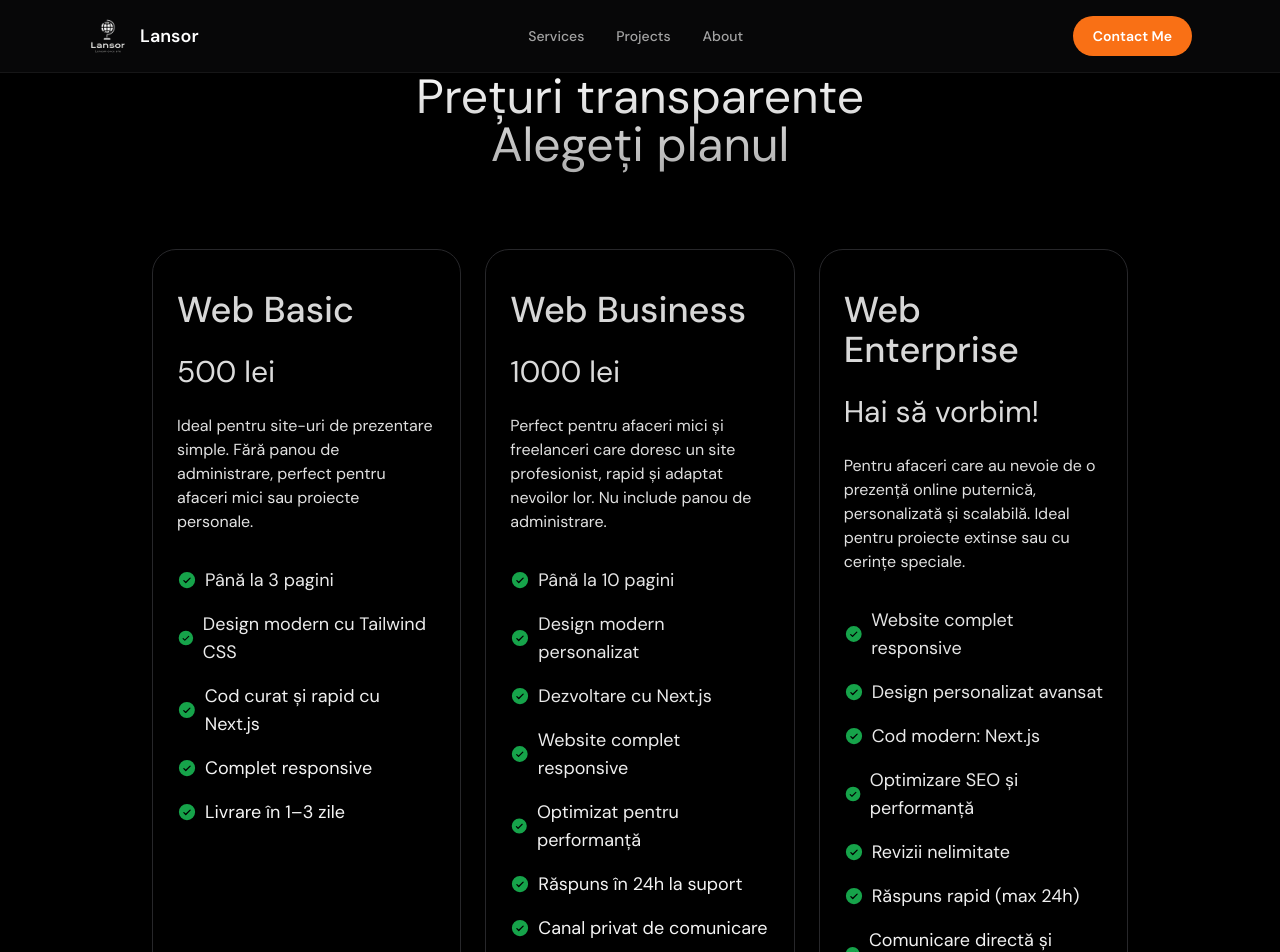
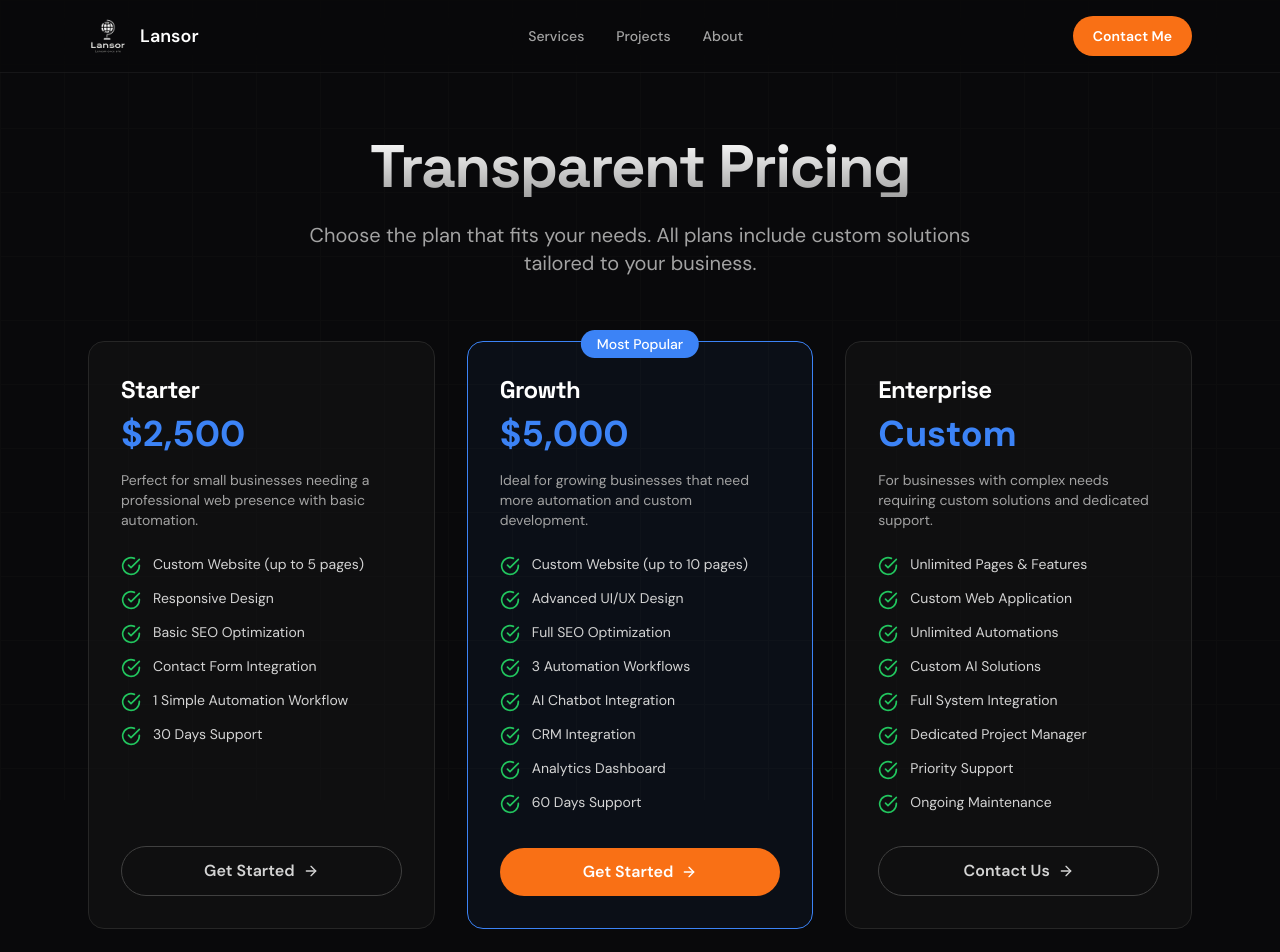
Before and after one commit to Dariusan3/LansorWebAgency, a Next.js app: page /pricing in a window 1280 px wide. Shown: the top 952 px of the page. Built offline with nearby package versions, Linux system fonts and the light colour scheme.

Commit message:
feat: Redesign book and pricing pages with updated layouts, content, and footer integration.

```diff
--- a/app/book/page.tsx
+++ b/app/book/page.tsx
@@ -1,29 +1,37 @@
 "use client";
 
 import { InlineWidget } from "react-calendly";
-
 import Navbar from "@/components/navbar";
+import Footer from "@/components/footer";
 
 const Book = () => {
   return (
-    <>
-      <div className="flex flex-col   w-full  h-screen bg-black/[0.96]  bg-grid-white/[0.02]   ">
-        <Navbar
-          scrollToWebsiteDesign={() => {}}
-          scrollToGraphicDesign={() => {}}
-          scrollToTestimonials={() => {}}
-          scrollToServices={() => {}}
-        />
-        <div
-          className="text-4xl pb-5 md:text-6xl text-center
-        bg-clip-text text-transparent bg-gradient-to-b from-neutral-50 to-neutral-400 bg-opacity-50"
-        >
-          Programează o întâlnire
-        </div>
+    <div className="min-h-screen bg-background text-foreground">
+      {/* Background */}
+      <div className="fixed inset-0 bg-[linear-gradient(to_right,#1f1f1f_1px,transparent_1px),linear-gradient(to_bottom,#1f1f1f_1px,transparent_1px)] bg-[size:4rem_4rem] pointer-events-none opacity-20" />
 
-        <InlineWidget url="https://calendly.com/dariusosadici/consultan-a-personalizata" />
+      <div className="relative z-10">
+        <Navbar />
+
+        <main className="pt-16 pb-24">
+          <div className="max-w-4xl mx-auto px-6 text-center mb-8">
+            <h1 className="text-4xl md:text-6xl font-bold text-gradient-blue mb-4">
+              Book a Free Consultation
+            </h1>
+            <p className="text-lg text-neutral-400">
+              Let&apos;s discuss your project and find the best solution for
+              your business.
+            </p>
+          </div>
+
+          <div className="max-w-4xl mx-auto px-6">
+            <InlineWidget url="https://calendly.com/dariusosadici/consultan-a-personalizata" />
+          </div>
+        </main>
+
+        <Footer />
       </div>
-    </>
+    </div>
   );
 };
 
--- a/app/pricing/page.tsx
+++ b/app/pricing/page.tsx
@@ -1,161 +1,163 @@
 "use client";
 
-import { useState } from "react";
-
 import Link from "next/link";
-
-import { PiCheckCircleFill } from "react-icons/pi";
-
+import { CheckCircle, ArrowRight } from "lucide-react";
 import Navbar from "@/components/navbar";
+import Footer from "@/components/footer";
 
 const plans = [
   {
-    index: 0,
-    name: "Web Basic",
-    price: "500 lei",
+    name: "Starter",
+    price: "$2,500",
+    description:
+      "Perfect for small businesses needing a professional web presence with basic automation.",
     features: [
-      "Până la 3 pagini",
-      "Design modern cu Tailwind CSS",
-      "Cod curat și rapid cu Next.js",
-      "Complet responsive",
-      "Livrare în 1–3 zile",
+      "Custom Website (up to 5 pages)",
+      "Responsive Design",
+      "Basic SEO Optimization",
+      "Contact Form Integration",
+      "1 Simple Automation Workflow",
+      "30 Days Support",
     ],
-    style:
-      "rounded-3xl py-10 bg-clip-text text-transparent bg-gradient-to-b from-neutral-300 to-neutral-50",
-    description:
-      "Ideal pentru site-uri de prezentare simple. Fără panou de administrare, perfect pentru afaceri mici sau proiecte personale.",
-    button: "Cumpără acum",
+    cta: "Get Started",
+    href: "/contact",
+    popular: false,
   },
   {
-    index: 1,
-    name: "Web Business",
-    price: "1000 lei",
+    name: "Growth",
+    price: "$5,000",
+    description:
+      "Ideal for growing businesses that need more automation and custom development.",
     features: [
-      "Până la 10 pagini",
-      "Design modern personalizat",
-      "Dezvoltare cu Next.js ",
-      "Website complet responsive",
-      "Optimizat pentru performanță",
-      "Răspuns în 24h la suport",
-      "Canal privat de comunicare",
-      "Timp de livrare 3-5 zile",
+      "Custom Website (up to 10 pages)",
+      "Advanced UI/UX Design",
+      "Full SEO Optimization",
+      "3 Automation Workflows",
+      "AI Chatbot Integration",
+      "CRM Integration",
+      "Analytics Dashboard",
+      "60 Days Support",
     ],
-    style:
-      "rounded-3xl py-10 bg-clip-text text-transparent bg-gradient-to-b from-neutral-300 to-neutral-50",
-    description:
-      "Perfect pentru afaceri mici și freelanceri care doresc un site profesionist, rapid și adaptat nevoilor lor. Nu include panou de administrare.",
-    button: "Cumpără acum",
+    cta: "Get Started",
+    href: "/contact",
+    popular: true,
   },
   {
-    index: 2,
-    name: "Web Enterprise",
-    feature: "Contactează-ne",
-    price: "Hai să vorbim!",
+    name: "Enterprise",
+    price: "Custom",
+    description:
+      "For businesses with complex needs requiring custom solutions and dedicated support.",
     features: [
-      "Website complet responsive",
-      "Design personalizat avansat",
-      "Cod modern: Next.js",
-      "Optimizare SEO și performanță",
-      "Revizii nelimitate",
-      "Răspuns rapid (max 24h)",
-      "Comunicare directă și constantă",
-      "Prioritate în dezvoltare",
-      "Manager de proiect dedicat",
+      "Unlimited Pages & Features",
+      "Custom Web Application",
+      "Unlimited Automations",
+      "Custom AI Solutions",
+      "Full System Integration",
+      "Dedicated Project Manager",
+      "Priority Support",
+      "Ongoing Maintenance",
     ],
-    style:
-      "h-full rounded-3xl py-10 flex flex-col bg-clip-text text-transparent bg-gradient-to-b from-neutral-300 to-neutral-50",
-    description:
-      "Pentru afaceri care au nevoie de o prezență online puternică, personalizată și scalabilă. Ideal pentru proiecte extinse sau cu cerințe speciale.",
-    button: "Contactează-ne",
+    cta: "Contact Us",
+    href: "/contact",
+    popular: false,
   },
 ];
 
 const Pricing = () => {
   return (
-    <div
-      className="w-full  md:items-center md:justify-center
-     bg-black/[0.96] antialiased
-     bg-grid-white/[0.02] relative overflow-hidden"
-    >
-      <Navbar
-        scrollToWebsiteDesign={() => {}}
-        scrollToGraphicDesign={() => {}}
-        scrollToTestimonials={() => {}}
-        scrollToServices={() => {}}
-      />
+    <div className="min-h-screen bg-background text-foreground">
+      {/* Background */}
+      <div className="fixed inset-0 bg-[linear-gradient(to_right,#1f1f1f_1px,transparent_1px),linear-gradient(to_bottom,#1f1f1f_1px,transparent_1px)] bg-[size:4rem_4rem] pointer-events-none opacity-20" />
 
-      <div className="flex items-center justify-center flex-col   ">
-        <div className="text-5xl pb-10 md:pb-20 text-slate-300 px-6 text-center bg-clip-text text-transparent bg-gradient-to-b from-neutral-50 to-neutral-500 bg-opacity-50">
-          Prețuri transparente
-          <br /> Alegeți planul
-        </div>
-        <div className="grid md:grid-cols-3 gap-6 px-6 md:w-4/5 2xl:w-3/4 cursor-pointer pb-20  items-start ">
-          {plans.map((plan, index) => (
+      <div className="relative z-10">
+        <Navbar />
+
+        <main className="pt-16 pb-24">
+          {/* Header */}
+          <section className="max-w-6xl mx-auto px-6 text-center mb-16">
+            <h1 className="text-4xl md:text-6xl font-bold text-gradient-blue mb-6">
+              Transparent Pricing
+            </h1>
+            <p className="text-xl text-neutral-400 max-w-2xl mx-auto">
+              Choose the plan that fits your needs. All plans include custom
+              solutions tailored to your business.
+            </p>
+          </section>
+
+          {/* Pricing Cards */}
+          <section className="max-w-6xl mx-auto px-6">
+            <div className="grid md:grid-cols-3 gap-8">
+              {plans.map((plan) => (
                 <div
                   key={plan.name}
-              className="h-full flex flex-col justify-between border rounded-3xl px-6  "
+                  className={`relative rounded-2xl border p-8 flex flex-col ${
+                    plan.popular
+                      ? "border-primary bg-primary/5"
+                      : "border-neutral-800 bg-neutral-900/50"
+                  }`}
                 >
-              <div className={plan.style}>
-                <div className="text-4xl flex  items-center font-medium">
-                  {plan.name}
-                  {/* render feature tag only for enterprise tab*/}
-                  {plan.feature === "Contact Us" && (
-                    <div className="text-sm font-medium text-blue-600 bg-blue-100 px-2 py-1 rounded-full ml-4 items-center ">
-                      Contact Us
+                  {plan.popular && (
+                    <div className="absolute -top-3 left-1/2 -translate-x-1/2 px-4 py-1 bg-primary text-white text-sm font-medium rounded-full">
+                      Most Popular
                     </div>
                   )}
+
+                  <div className="mb-6">
+                    <h2 className="text-2xl font-bold text-white mb-2">
+                      {plan.name}
+                    </h2>
+                    <div className="text-4xl font-bold text-primary mb-4">
+                      {plan.price}
                     </div>
-                <div className="text-3xl pt-6 ">{plan.price}</div>
-                <div className="py-6">{plan.description}</div>
+                    <p className="text-neutral-400 text-sm">
+                      {plan.description}
+                    </p>
+                  </div>
 
-                <ul>
+                  <ul className="space-y-3 mb-8 flex-1">
                     {plan.features.map((feature) => (
                       <li
                         key={feature}
-                      className="text-lg  py-2 flex space-x-2 items-center"
+                        className="flex items-start gap-3 text-neutral-300 text-sm"
                       >
-                      {/* render checkmark only for enterprise tab*/}
-                      {plan.feature === "Contact Us" ? (
-                        <PiCheckCircleFill className="text-blue-400 mr-2 text-xl" />
-                      ) : (
-                        <PiCheckCircleFill className="text-green-600 mr-2 text-xl" />
-                      )}
-
+                        <CheckCircle className="w-5 h-5 text-green-500 flex-shrink-0 mt-0.5" />
                         {feature}
                       </li>
                     ))}
                   </ul>
-              </div>
 
-              <div className={plan.button}>
-                {index === 0 && (
                   <Link
-                    href="https://buy.stripe.com/test_5kQcN5fxF10wfcQfNqfMA00"
-                    className="rounded-3xl my-4  py-2 text-white w-full mx-auto items-center flex justify-center bg-gradient-to-r from-emerald-500 to-blue-300"
+                    href={plan.href}
+                    className={`inline-flex items-center justify-center gap-2 px-6 py-3 rounded-full font-semibold transition-all duration-300 ${
+                      plan.popular
+                        ? "bg-accent hover:bg-accent/90 text-white"
+                        : "border border-neutral-700 hover:border-primary text-neutral-300 hover:text-white"
+                    }`}
                   >
-                    Cumpără acum
+                    {plan.cta}
+                    <ArrowRight className="w-4 h-4" />
                   </Link>
-                )}
-                {index === 1 && (
-                  <Link
-                    href="https://buy.stripe.com/test_28EcN54T1aB62q4fNqfMA01"
-                    className="rounded-3xl my-4  py-2 text-white w-full mx-auto items-center flex justify-center bg-gradient-to-r from-emerald-500 to-blue-300"
-                  >
-                    Cumpără acum
-                  </Link>
-                )}
-                {index === 2 && (
-                  <Link
-                    href="/contact"
-                    className="rounded-3xl my-4  py-2 text-white w-full mx-auto items-center flex justify-center bg-gradient-to-r from-purple-500 to-blue-300"
-                  >
-                    Contactează-ne
-                  </Link>
-                )}
-              </div>
                 </div>
               ))}
             </div>
+          </section>
+
+          {/* FAQ Note */}
+          <section className="max-w-4xl mx-auto px-6 mt-16 text-center">
+            <p className="text-neutral-500">
+              Have questions about pricing?{" "}
+              <Link
+                href="/contact"
+                className="text-primary hover:text-primary/80 transition-colors"
+              >
+                Get in touch
+              </Link>{" "}
+              for a custom quote tailored to your specific needs.
+            </p>
+          </section>
+        </main>
+
+        <Footer />
       </div>
     </div>
   );
```
Lines whose indentation alone changed are shown as unchanged.
